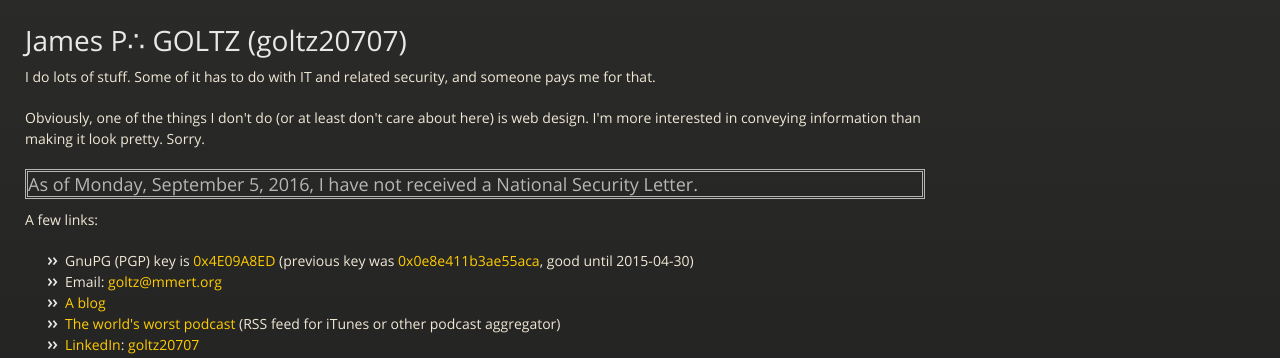
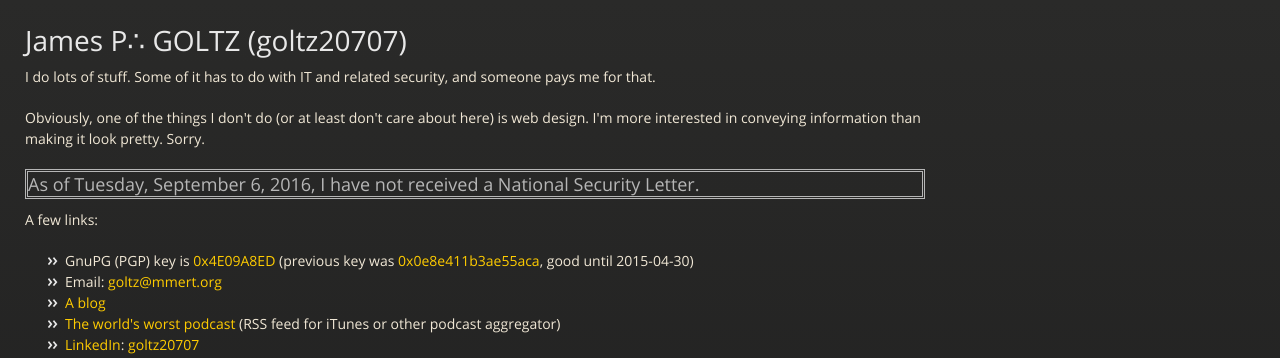
Before and after one commit to goltz20707/goltz20707.github.io, a Jekyll site: the page built from index.html, in a window 1280 px wide. Shown: the top 358 px of the page. Built offline with Jekyll 4.4.1, drawn with Linux system fonts in a browser that asks for light colours.

Commit message:
Update nsl.html

```diff
--- a/_includes/nsl.html
+++ b/_includes/nsl.html
@@ -3,6 +3,6 @@ date '+%A, %B %e, %Y,'
  -->
 <h3 style="border: double">As of
 
-Monday, September 5, 2016,
+Tuesday, September 6, 2016,
 
 I have not received a National Security Letter.</h3>
```
